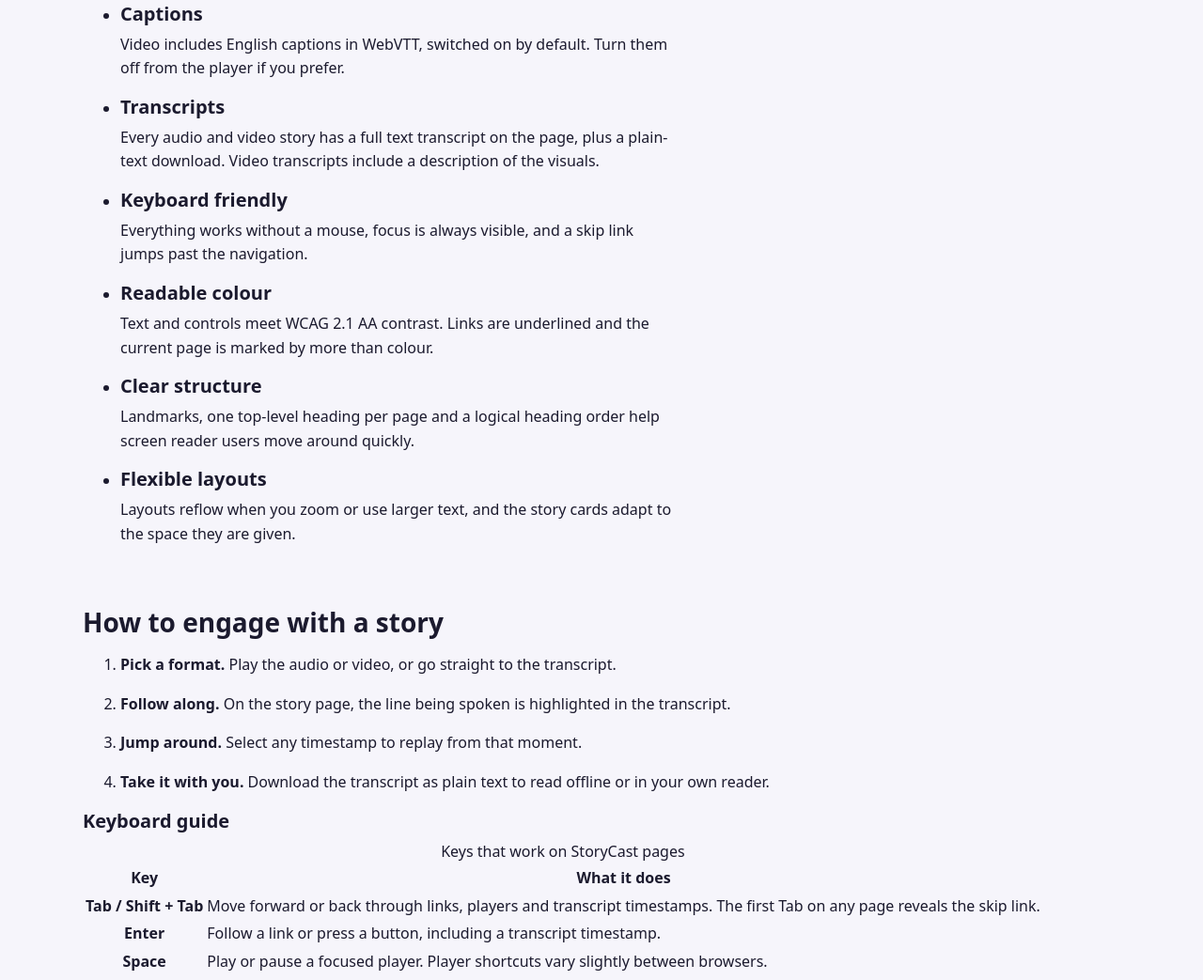
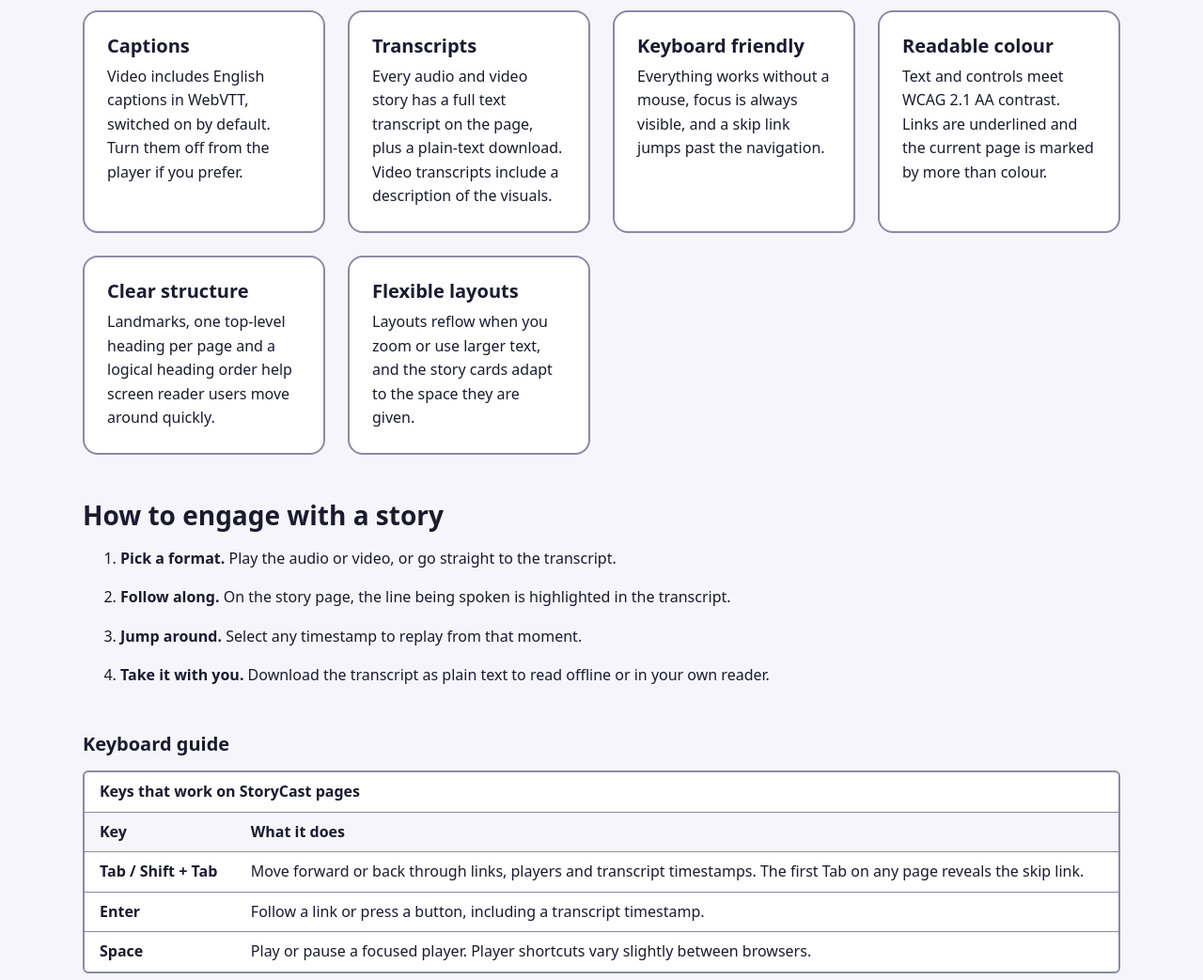
Before and after one commit to nezyman/storycast, a website: page about.html in a window 1280 px wide. Shown: the part 759-1802 px from the top of the page at 94% size. Drawn offline with nearby package versions, Linux system fonts and the light colour scheme; files that its build step writes are made by us from their sources.

Commit message:
style: style about page and keyboard table

```diff
--- /dev/null
+++ b/sass/_about.scss
@@ -0,0 +1,57 @@
+@use 'colors';
+@use 'typography' as t;
+@use 'spacing' as s;
+
+.feature-list {
+  display: grid;
+  grid-template-columns: repeat(auto-fit, minmax(min(100%, 16rem), 1fr));
+  gap: s.$space-md;
+  margin: s.$space-md 0 0;
+  padding: 0;
+  list-style: none;
+}
+
+.feature-list li {
+  padding: s.$space-md;
+  border: 2px solid colors.$border;
+  border-radius: s.$radius-lg;
+  background: colors.$surface;
+}
+
+.feature-list p {
+  margin: 0;
+}
+
+.subhead {
+  margin-block: s.$space-lg s.$space-sm;
+}
+
+.table-wrap {
+  overflow-x: auto;
+  border: 2px solid colors.$border;
+  border-radius: s.$radius-sm;
+  background: colors.$surface;
+}
+
+.data-table {
+  width: 100%;
+  border-collapse: collapse;
+}
+
+.data-table caption {
+  padding: s.$space-xs s.$space-sm;
+  font-weight: t.$weight-semibold;
+  text-align: start;
+}
+
+.data-table th,
+.data-table td {
+  padding: s.$space-xs s.$space-sm;
+  border-block-start: 1px solid colors.$border;
+  text-align: start;
+  vertical-align: top;
+}
+
+.data-table thead th {
+  background: colors.$paper;
+}
--- a/sass/main.scss
+++ b/sass/main.scss
@@ -7,3 +7,4 @@
 @use 'media-card';
 @use 'story';
 @use 'transcript';
+@use 'about';
```
